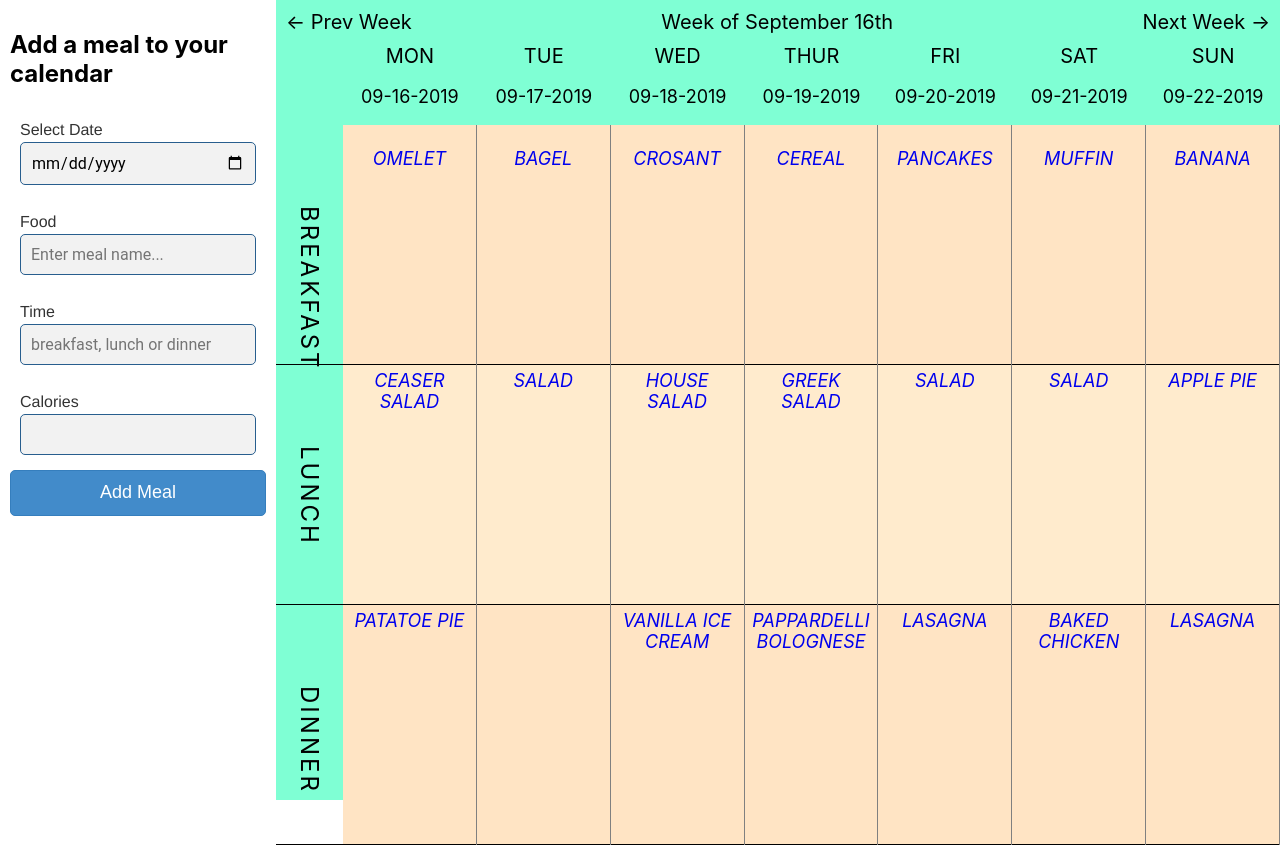
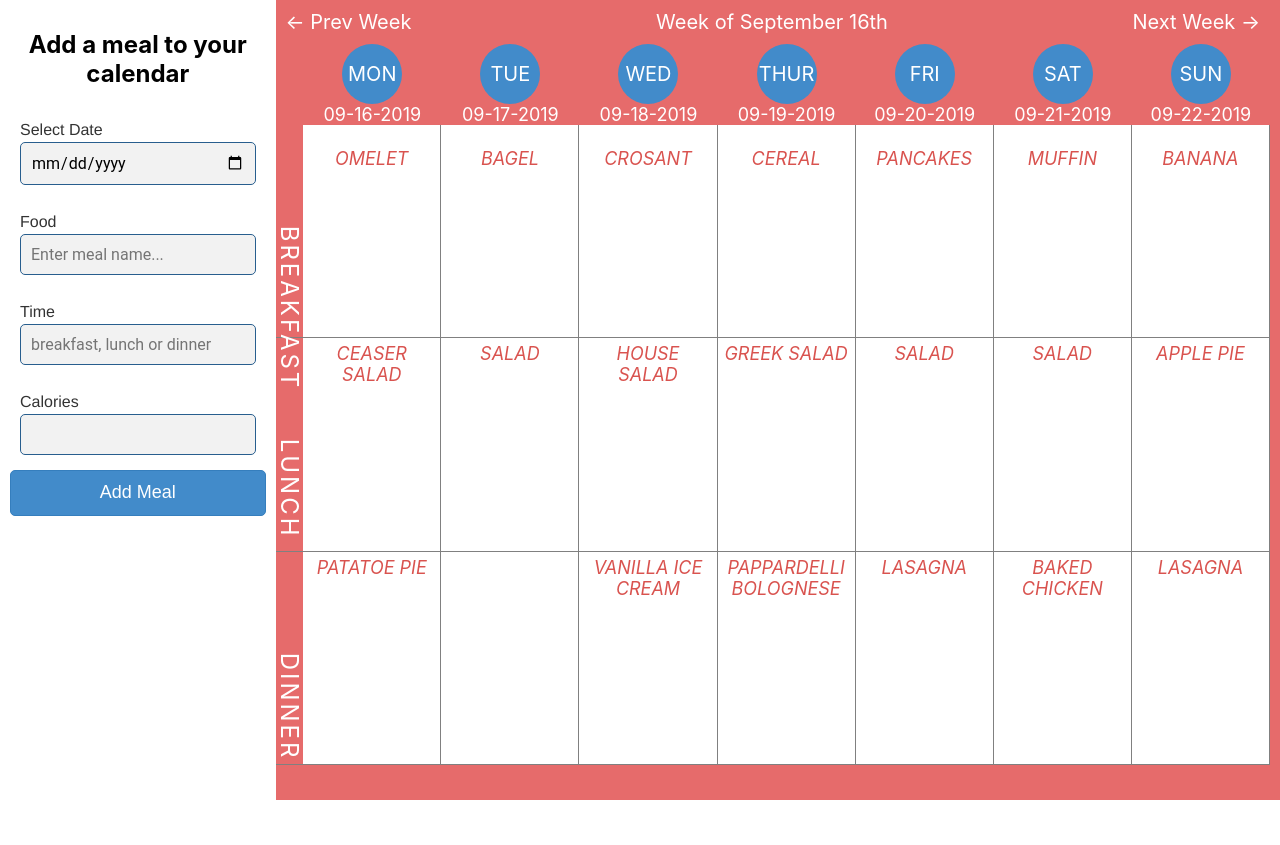
Before and after one commit to muzhaqi16/meal-planner-react, a React (Create React App) app: page /planner in a window 1280 px wide. After the commit the page ends 800 px from the top, so only its background shows below. Built offline with nearby package versions, Linux system fonts and the light colour scheme; the HTML template or start-up script is replaced by a standard one.

Commit message:
add colors to the layout

```diff
--- a/src/components/Calendar/Calendar.css
+++ b/src/components/Calendar/Calendar.css
@@ -25,10 +25,15 @@ a {
     text-align: left;
 }
 
+.input>h2 {
+    text-align: center;
+}
+
 .days-of-week {
     width: 100%;
-    height: 100vh;
-    background-color: aquamarine;
+    background-color: #e66b6b;
+    color: white;
+    padding-right: 10px;
 }
 
 .timeline {
--- a/src/components/Calendar/Day.css
+++ b/src/components/Calendar/Day.css
@@ -1,5 +1,5 @@
 .day {
-    background-color: bisque;
+    background-color: white;
     border-right: 1px solid grey;
     width: 100%;
     text-align: center;
@@ -9,19 +9,23 @@
     flex-direction: column;
     justify-content: flex-start;
 }
-.day li{
+
+.day>li {
     box-sizing: border-box;
 
 }
-.meal-time {
-    width: 100%;
+
+.meal-time>a {
+    color: #d9534f;
+    ;
 }
 
-.meal-time a {
+li.meal-time {
+    width: 100%;
+    border-bottom: 1px solid grey;
+}
+
+.meal-time>a {
     display: block;
     padding: 5px;
 }
-
-.lunch {
-    background-color: blanchedalmond;
-}
--- a/src/components/Calendar/Week.css
+++ b/src/components/Calendar/Week.css
@@ -18,19 +18,37 @@ nav {
 }
 
 #meal-header {
-    flex: 0.5 0.5;
+    flex: 0.2 0.2;
     width: 20px;
+    background-color: #e66b6b;
 }
 
 .day-name>span {
     font-size: 20px;
+    box-sizing: border-box;
+    background-color: #428bca;
+    border-radius: 50%;
+    display: inline-block;
+    height: 3em;
+    line-height: 3em;
+    text-align: center;
+    width: 3em;
+}
+
+span.no-style {
+    background-color: transparent;
 }
 
 .day-name>ul {
     display: flex;
-    height: 90vh;
-    ;
+    height: 80vh;
+    box-sizing: border-box;
     flex-direction: column;
+}
+
+.day-name>p {
+    padding: 0;
+    margin: 0;
 }
 
 .meal-time {
--- a/src/components/Calendar/Week.js
+++ b/src/components/Calendar/Week.js
@@ -13,7 +13,7 @@ export default class Week extends React.Component {
                 <div className="week">
                     <ul>
                         <li className="day-name" id="meal-header">
-                            <span>&nbsp;</span>
+                            <span className="no-style">&nbsp;</span>
                             <p>&nbsp;</p>
                             <ul className="meal-periods">
                                 <li className="meal-time header">
```
